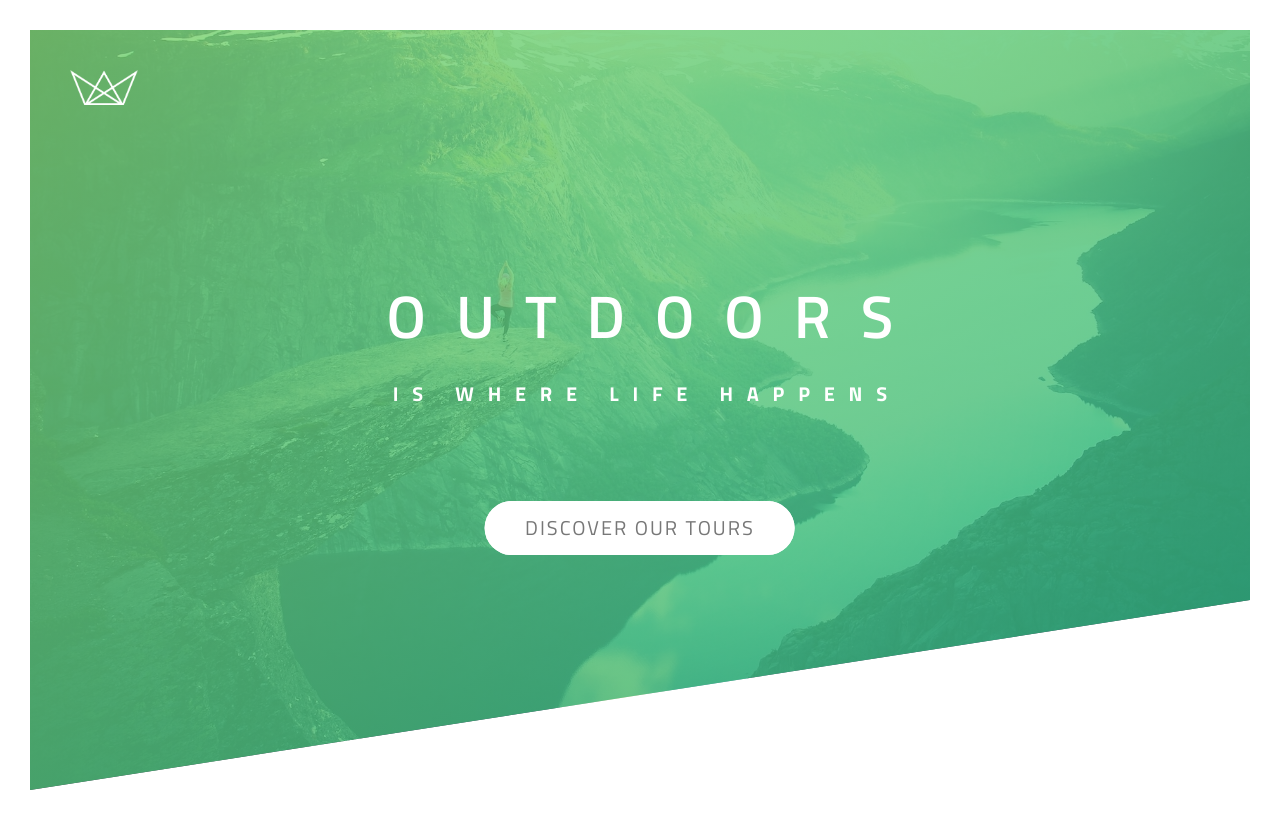
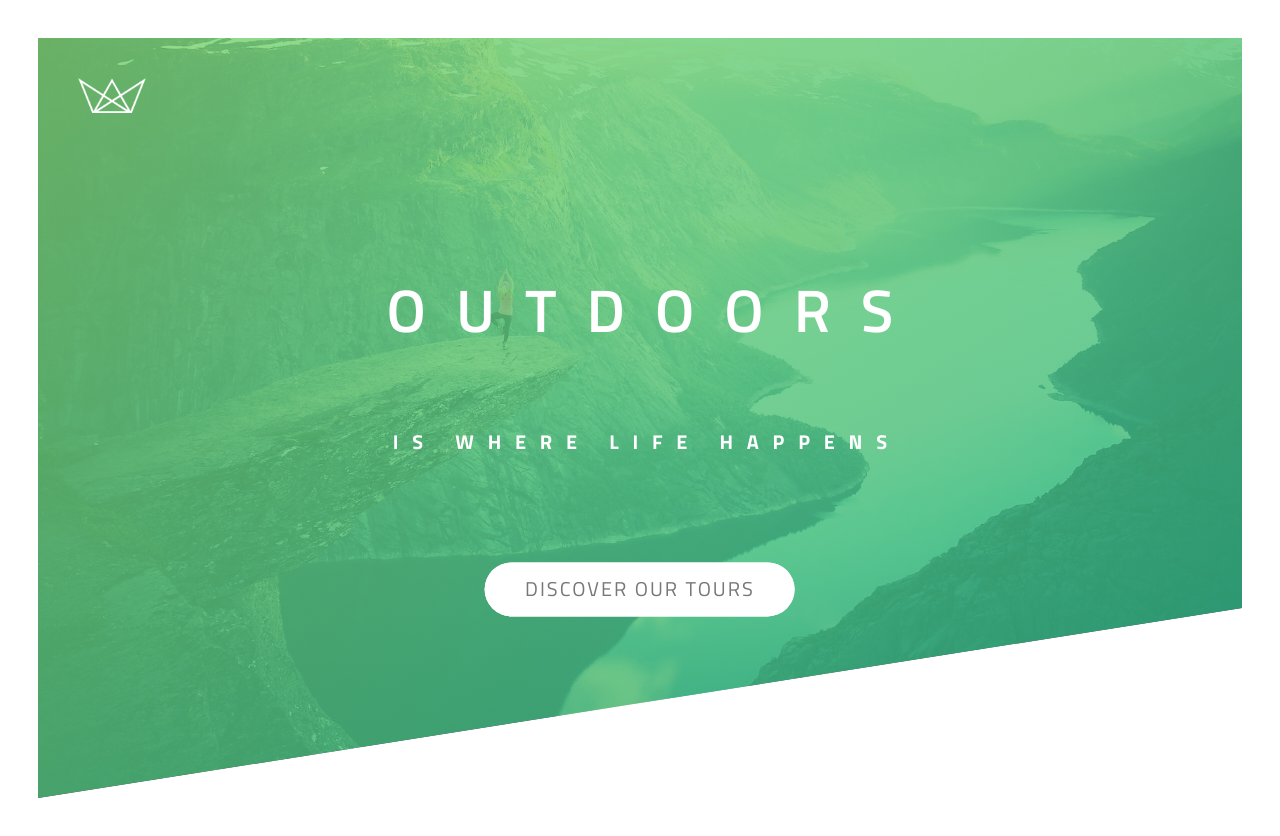
Before and after one commit to maheshkannankr/Mahesh_Portfolio, a React (Vite) app: page / in a window 1280 px wide. Built offline with nearby package versions, Linux system fonts and the light colour scheme.

Commit message:
Addvanced CSS Day 6

```diff
--- a/src/app.scss
+++ b/src/app.scss
@@ -15,18 +15,24 @@ $color_grey_dark: #777;
 $color_white: #fff;
 $color_black: #000;
 
-*,
-*::after,
-*::before {
+@mixin rootReset {
   border: 0;
   margin: 0;
   padding: 0;
   box-sizing: inherit;
 }
 
+* {
+  &::after {
+    @include rootReset();
+  }
+  &::before {
+    @include rootReset();
+  }
+}
+
 html {
   font-size: 62.5%;
-}
 
   body {
     color: $color_grey_dark;
@@ -36,3 +42,4 @@ body {
     line-height: 1.7;
     font-family: 'Titillium Web', serif;
   }
+}
--- a/src/components/header/index.js
+++ b/src/components/header/index.js
@@ -2,14 +2,14 @@ import './index.scss';
 import logo from '../../assets/images/logo-white.png';
 const Header = () => {
   return (
-    <header>
-      <div className='h_logo_container'>
-        <img src={logo} alt='Logo' className='h_logo_img' />
+    <header className='header'>
+      <div className='header_logo'>
+        <img src={logo} alt='Logo' className='header_logo_img' />
       </div>
-      <div className='h_heading_container'>
-        <h1 className='h_primary_heading_text'>{'outdoors'}</h1>
-        <h1 className='h_secondary_heading_text'>{'is where life happens'}</h1>
-        <label className='h_button_text'>{'Discover our tours'}</label>
+      <div className='header_heading'>
+        <h1 className='header_heading_primary_text'>{'outdoors'}</h1>
+        <h1 className='header_heading_secondary_text'>{'is where life happens'}</h1>
+        <label className='header_heading_button_text'>{'Discover our tours'}</label>
       </div>
     </header>
   );
--- a/src/components/header/index.scss
+++ b/src/components/header/index.scss
@@ -3,33 +3,33 @@ Light green: #7ed56f
 Medium green: #55c57a
 Dark green: #28b485 */
 
-@import '../../app.scss';
+@use '../../app.scss' as *;
 
-header {
+.header {
   height: 95vh;
   position: relative;
   background-image: linear-gradient(
       to right bottom,
       rgba($color_primary, 0.8),
-      rgba($color_teritary, 0.8),
+      rgba($color_teritary, 0.8)
     ),
     url('../../assets/images/hero.jpg');
   background-size: cover;
   background-position: top;
   clip-path: polygon(0 0, 100% 0, 100% 75%, 0 100%);
-}
+  background-color: $color_black;
 
-.h_logo_container {
+  &_logo {
     position: absolute;
     top: 4rem;
     left: 4rem;
+
+    &_img {
+      height: 3.5rem;
+    }
   }
 
-.h_logo_img {
-  height: 3.5rem;
-}
-
-.h_heading_container {
+  &_heading {
     position: absolute;
     left: 50%;
     top: 50%;
@@ -40,9 +40,8 @@ header {
     color: $color_white;
     text-transform: uppercase;
     gap: 1rem;
-}
 
-.h_primary_heading_text {
+    &_primary_text {
       font-weight: 600;
       font-size: 6rem;
       letter-spacing: 3rem;
@@ -51,7 +50,7 @@ header {
       animation-duration: 0.5s;
       animation-timing-function: cubic-bezier(0.6, 1.65, 0.68, 0.435);
     }
-.h_secondary_heading_text {
+    &_secondary_text {
       font-weight: 700;
       padding-left: 1.38rem;
       font-size: 2rem;
@@ -60,7 +59,49 @@ header {
       animation-duration: 0.5s;
       animation-timing-function: cubic-bezier(0.6, 1.65, 0.68, 0.435);
     }
-
+    &_button_text {
+      color: $color_grey_dark;
+      font-size: 2rem;
+      margin-top: 8rem;
+      font-weight: 500;
+      letter-spacing: 0.2rem;
+      padding: 1rem 4rem;
+      border-radius: 5rem;
+      transition: all 0.1s;
+      display: inline-block;
+      background-color: $color_white;
+      text-transform: uppercase;
+      position: relative;
+      cursor: pointer;
+      animation: moveUp 0.5s ease-in-out 0.75s;
+      animation-fill-mode: backwards;
+      &::after {
+        content: '';
+        height: 100%;
+        width: 100%;
+        display: inline-block;
+        border-radius: 10rem;
+        position: absolute;
+        top: 0;
+        left: 0;
+        z-index: -1;
+        background-color: $color_white;
+        transition: all 0.5s;
+      }
+      &:hover {
+        transform: translateY(-0.3rem);
+        box-shadow: 0 1rem 2rem rgba($color_black, 0.2);
+        &::after {
+          transform: scaleX(1.4) scaleY(1.6);
+          opacity: 0;
+        }
+      }
+      &:active {
+        transform: translateY(-0.1rem);
+      }
+    }
+  }
+}
 @keyframes moveInLeft {
   0% {
     opacity: 0;
@@ -97,48 +138,3 @@ header {
     opacity: 1;
   }
 }
-
-.h_button_text {
-  color: $color_grey_dark;
-  font-size: 2rem;
-  margin-top: 8rem;
-  font-weight: 500;
-  letter-spacing: 0.2rem;
-  padding: 1rem 4rem;
-  border-radius: 5rem;
-  transition: all 0.1s;
-  display: inline-block;
-  background-color: $color_white;
-  text-transform: uppercase;
-  position: relative;
-  cursor: pointer;
-  animation: moveUp 0.5s ease-in-out 0.75s;
-  animation-fill-mode: backwards;
-}
-
-.h_button_text:hover {
-  transform: translateY(-0.3rem);
-  box-shadow: 0 1rem 2rem rgba($color_black, 0.2);
-}
-.h_button_text:active {
-  transform: translateY(-0.1rem);
-}
-
-.h_button_text::after {
-  content: '';
-  height: 100%;
-  width: 100%;
-  display: inline-block;
-  border-radius: 10rem;
-  position: absolute;
-  top: 0;
-  left: 0;
-  z-index: -1;
-  background-color: $color_white;
-  transition: all 0.5s;
-}
-
-.h_button_text:hover::after {
-  transform: scaleX(1.4) scaleY(1.6);
-  opacity: 0;
-}
```
Also changed, not shown: src/sass/base/base.scss (added). Lines whose indentation alone changed are shown as unchanged.
